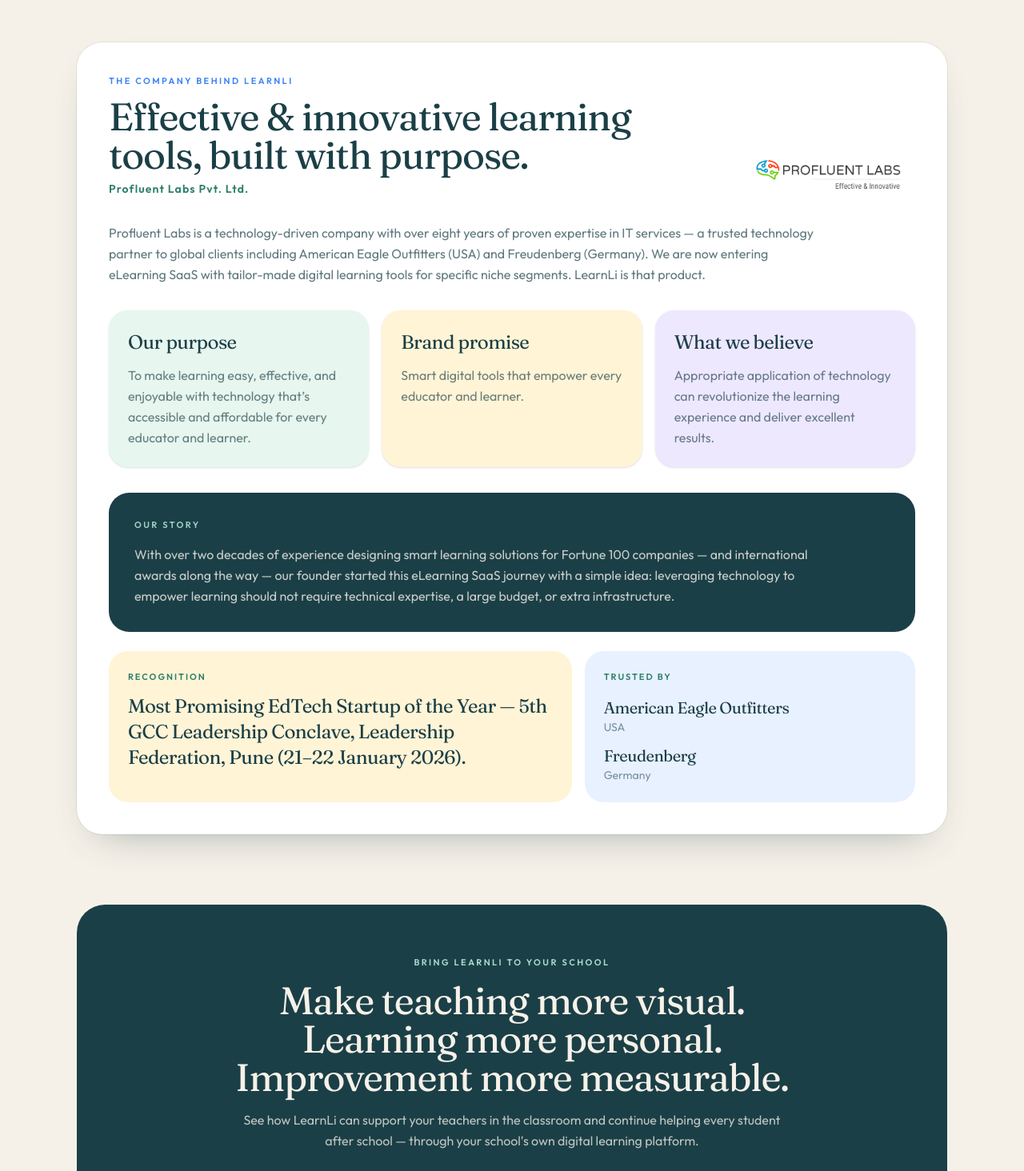
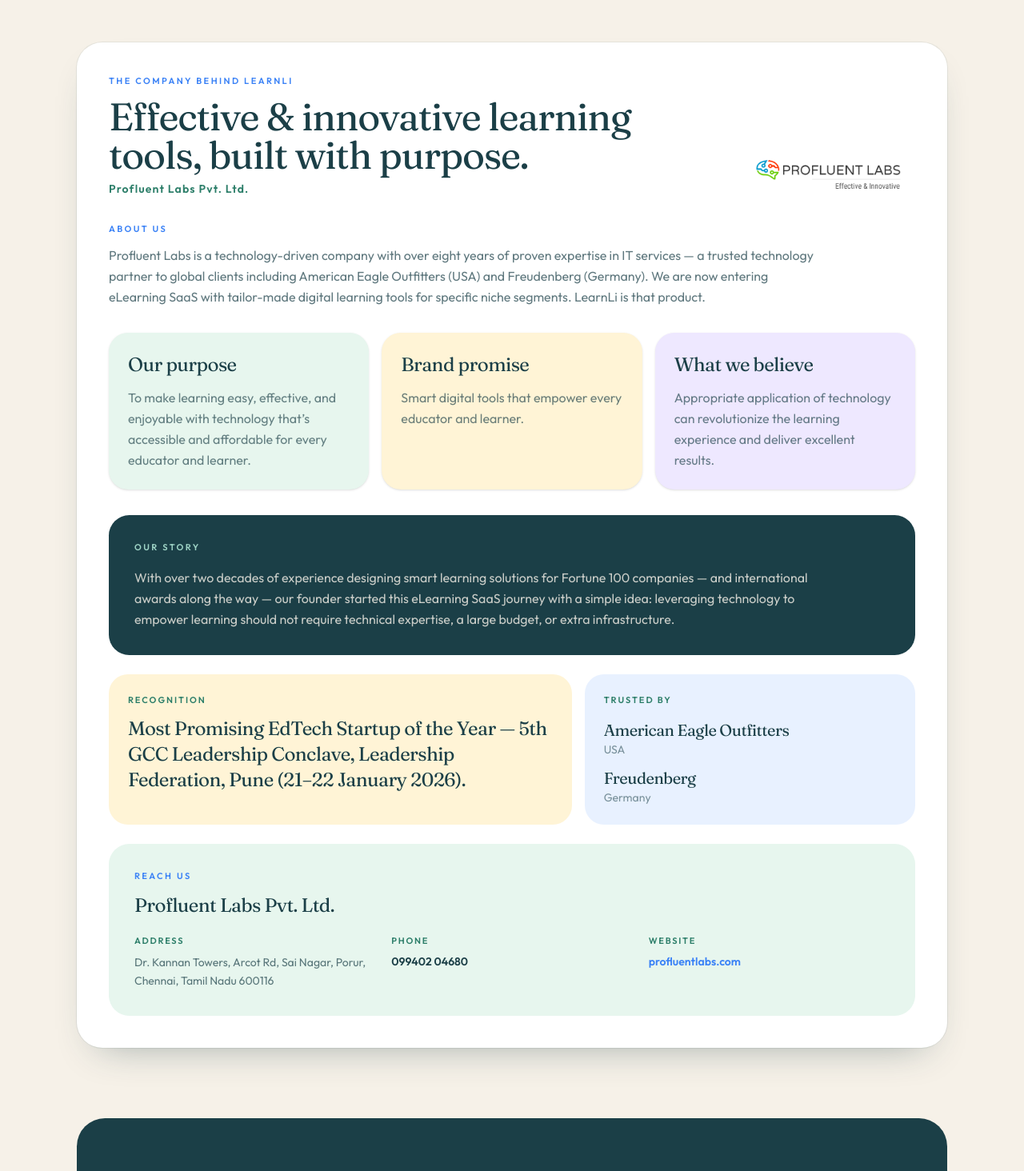
Before and after one commit to Sujai06062011/learn-li-website, a Next.js app: page / in a window 1280 px wide. Shown: the part 6882-8346 px from the top of the page at 80% size. Built offline with nearby package versions, Linux system fonts and the light colour scheme.

Commit message:
Label About Us and add Profluent Labs Reach Us details
Include the Porur address, phone and website in the company close
so schools can contact the team behind LearnLi.

Co-authored-by: sujai.tce <sujai.tce@gmail.com>

```diff
--- a/src/components/home/ProfluentLabs.tsx
+++ b/src/components/home/ProfluentLabs.tsx
@@ -44,9 +44,14 @@ export function ProfluentLabs() {
           />
         </div>
 
-        <p className="mt-8 max-w-4xl text-base leading-relaxed text-foreground/70">
-          {profluentLabs.about}
-        </p>
+        <div className="mt-8">
+          <p className="text-[11px] font-semibold tracking-[0.22em] text-li-blue uppercase">
+            {profluentLabs.aboutTitle}
+          </p>
+          <p className="mt-3 max-w-4xl text-base leading-relaxed text-foreground/70">
+            {profluentLabs.about}
+          </p>
+        </div>
 
         <div className="mt-8 grid gap-4 md:grid-cols-3">
           <BeliefCard {...profluentLabs.purpose} />
@@ -86,6 +91,47 @@ export function ProfluentLabs() {
             </ul>
           </div>
         </div>
+
+        <div className="mt-6 rounded-[1.6rem] bg-[#e7f6ee] p-6 sm:p-8">
+          <p className="text-[11px] font-semibold tracking-[0.22em] text-li-blue uppercase">
+            {profluentLabs.reach.title}
+          </p>
+          <p className="font-display mt-3 text-2xl tracking-tight">{profluentLabs.reach.name}</p>
+          <div className="mt-5 grid gap-5 sm:grid-cols-3">
+            <div>
+              <p className="text-[11px] font-semibold tracking-[0.16em] text-[#2c7e69] uppercase">
+                Address
+              </p>
+              <p className="mt-2 text-sm leading-relaxed text-foreground/70">
+                {profluentLabs.reach.address}
+              </p>
+            </div>
+            <div>
+              <p className="text-[11px] font-semibold tracking-[0.16em] text-[#2c7e69] uppercase">
+                Phone
+              </p>
+              <a
+                href={profluentLabs.reach.phoneHref}
+                className="mt-2 inline-block text-sm font-semibold text-foreground hover:opacity-70"
+              >
+                {profluentLabs.reach.phone}
+              </a>
+            </div>
+            <div>
+              <p className="text-[11px] font-semibold tracking-[0.16em] text-[#2c7e69] uppercase">
+                Website
+              </p>
+              <a
+                href={profluentLabs.reach.website}
+                target="_blank"
+                rel="noreferrer"
+                className="mt-2 inline-block text-sm font-semibold text-li-blue hover:opacity-70"
+              >
+                {profluentLabs.reach.websiteLabel}
+              </a>
+            </div>
+          </div>
+        </div>
       </div>
     </section>
   );
--- a/src/lib/site.ts
+++ b/src/lib/site.ts
@@ -227,8 +227,18 @@ export const profluentLabs = {
   kicker: "The company behind LearnLi",
   legalName: "Profluent Labs Pvt. Ltd.",
   title: "Effective & innovative learning tools, built with purpose.",
+  aboutTitle: "About Us",
   about:
     "Profluent Labs is a technology-driven company with over eight years of proven expertise in IT services — a trusted technology partner to global clients including American Eagle Outfitters (USA) and Freudenberg (Germany). We are now entering eLearning SaaS with tailor-made digital learning tools for specific niche segments. LearnLi is that product.",
+  reach: {
+    title: "Reach Us",
+    name: "Profluent Labs Pvt. Ltd.",
+    address: "Dr. Kannan Towers, Arcot Rd, Sai Nagar, Porur, Chennai, Tamil Nadu 600116",
+    phone: "099402 04680",
+    phoneHref: "tel:+919940204680",
+    website: "https://profluentlabs.com/",
+    websiteLabel: "profluentlabs.com",
+  },
   purpose: {
     title: "Our purpose",
     body: "To make learning easy, effective, and enjoyable with technology that’s accessible and affordable for every educator and learner.",
```
